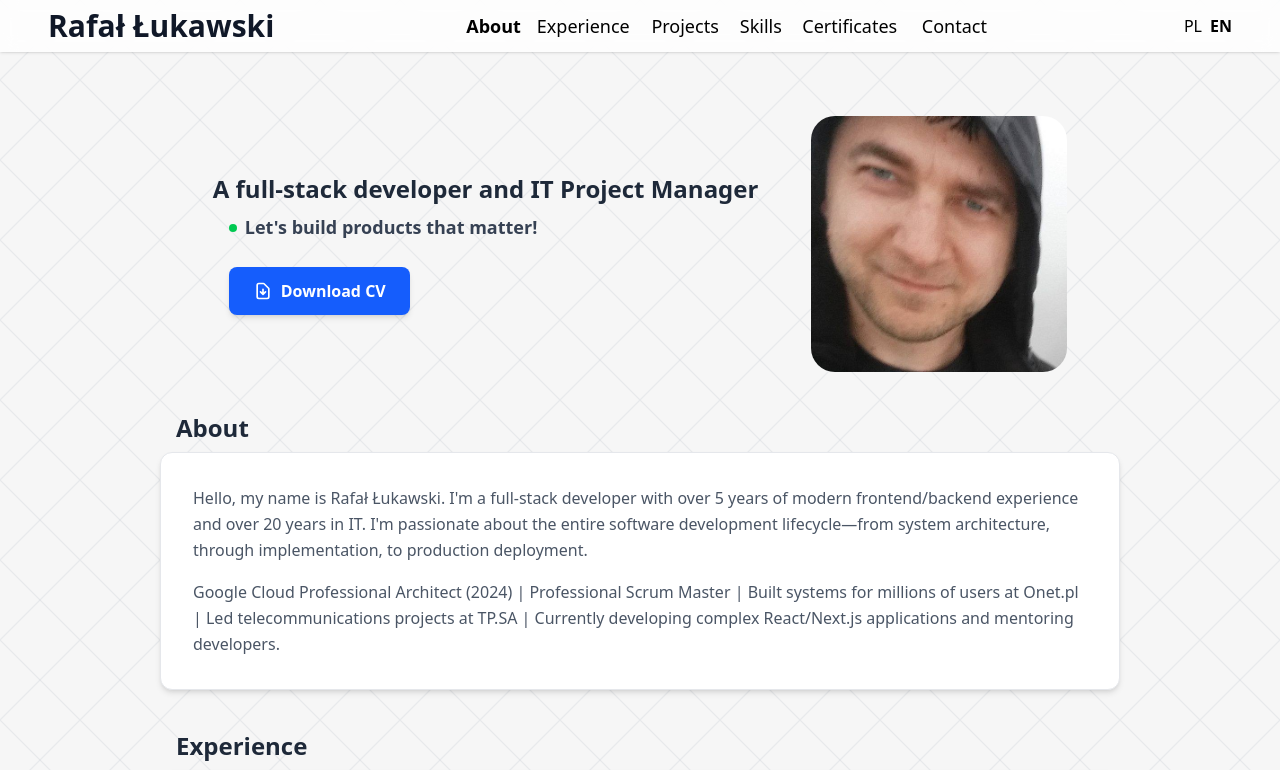
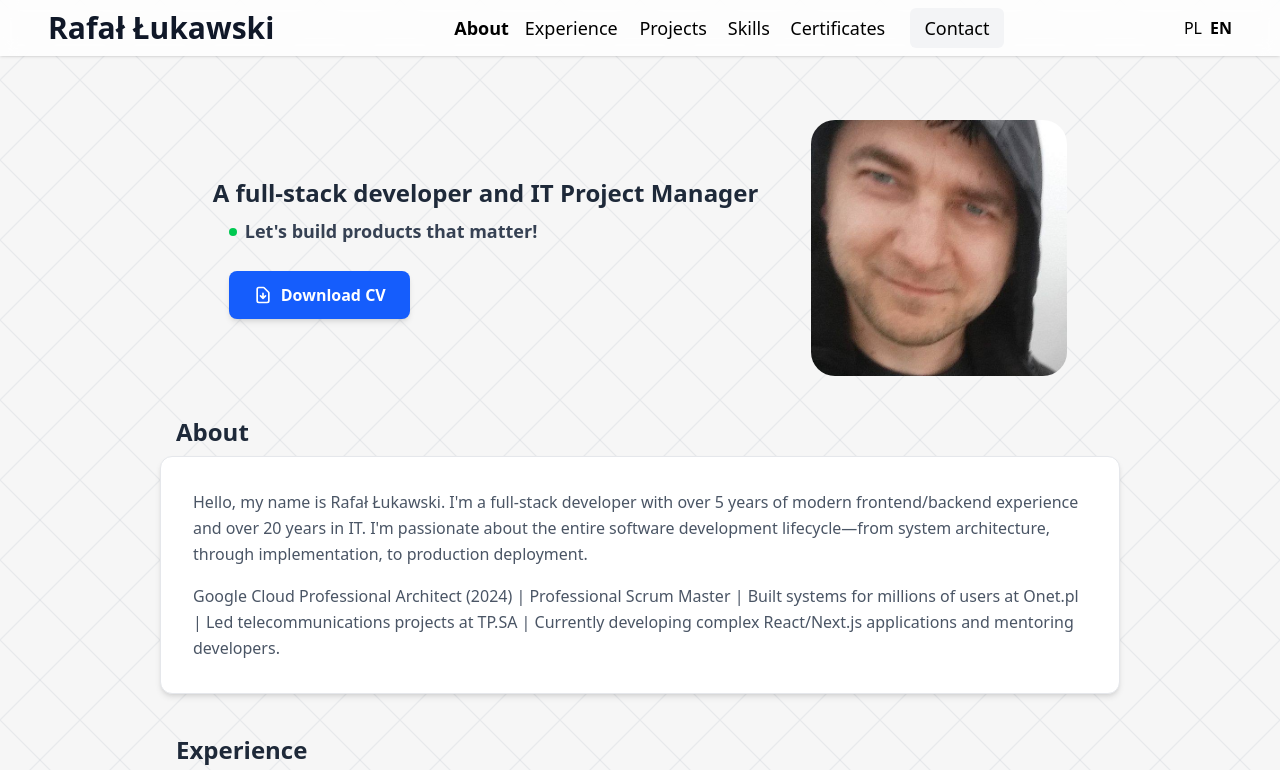
Before and after one commit to rlukawski/personal-website, a React (Vite) app: page /#about in a window 1280 px wide. Shown: the top 770 px of the page. Built offline with nearby package versions, Linux system fonts and the light colour scheme.

Commit message:
Add Projects section and update navigation bar by adding CTA

```diff
--- /dev/null
+++ b/src/components/ContactInfo.tsx
@@ -0,0 +1,43 @@
+import { FaEnvelope, FaPhone, FaLinkedin } from "react-icons/fa";
+import { useTranslation } from "react-i18next";
+
+export const ContactInfo = () => {
+  const { t } = useTranslation();
+
+  return (
+    <section className="container-body">
+      <h3 className="heading-3 mb-4">{t('contact.getInTouch')}</h3>
+      <div className="space-y-4">
+        <div className="flex items-center gap-3">
+          <FaEnvelope className="w-5 h-5 text-gray-600 flex-shrink-0" />
+          <a
+            href="mailto:rs.lukawski@gmail.com"
+            className="link-primary text-sm break-all"
+          >
+            rs.lukawski@gmail.com
+          </a>
+        </div>
+        <div className="flex items-center gap-3">
+          <FaPhone className="w-5 h-5 text-gray-600 flex-shrink-0" />
+          <a
+            href="tel:+48737340926"
+            className="link-primary text-sm"
+          >
+            +48 737 340 926
+          </a>
+        </div>
+        <div className="flex items-center gap-3">
+          <FaLinkedin className="w-5 h-5 text-gray-600 flex-shrink-0" />
+          <a
+            href="https://www.linkedin.com/in/rafal-lukawski/"
+            target="_blank"
+            rel="noopener noreferrer"
+            className="link-primary text-sm"
+          >
+            {t('contact.linkedinProfile')}
+          </a>
+        </div>
+      </div>
+    </section>
+  );
+};
--- a/src/components/Navigation.tsx
+++ b/src/components/Navigation.tsx
@@ -188,23 +188,46 @@ export const Navigation = () => {
         </h1>
 
         {/* Desktop Navigation */}
-        <ul className={`${classes.navHidden} gap-4 text-lg`}>
-          {navItems.map((item) => (
+        <ul className={`${classes.navHidden} gap-4 text-lg items-center`}>
+          {navItems.map((item) => {
+            const isContact = item.id === 'contact';
+            const isActive = currentSection === item.id;
+            return (
               <li
                 key={item.id}
-              className="cursor-pointer hover:text-gray-600 transition-colors relative inline-block"
+                className={`cursor-pointer transition-all duration-200 relative inline-block ${
+                  isContact
+                    ? 'bg-gray-100 rounded-md px-3 py-1.5 hover:bg-gray-200 hover:shadow-sm'
+                    : 'hover:text-gray-600'
+                }`}
                 onClick={() => scrollToSection(item.id)}
               >
+                {isContact ? (
+                  <>
+                    <span className="invisible font-bold whitespace-nowrap" aria-hidden="true">
+                      {t(item.labelKey)}
+                    </span>
+                    <span className={`absolute inset-0 flex items-center justify-center whitespace-nowrap ${
+                      isActive ? 'font-bold' : ''
+                    }`}>
+                      {t(item.labelKey)}
+                    </span>
+                  </>
+                ) : (
+                  <>
                     <span className="invisible font-bold whitespace-nowrap" aria-hidden="true">
                       {t(item.labelKey)}
                     </span>
                     <span className={`absolute left-0 top-0 whitespace-nowrap ${
-                currentSection === item.id ? 'font-bold' : ''
+                      isActive ? 'font-bold' : ''
                     }`}>
                       {t(item.labelKey)}
                     </span>
+                  </>
+                )}
               </li>
-          ))}
+            );
+          })}
         </ul>
 
         <LanguageSwitcher className={classes.navHidden} />
@@ -225,17 +248,30 @@ export const Navigation = () => {
               <CloseButton onClick={handleMobileMenuClose} />
 
               <ul className="flex flex-col gap-6">
-                {navItems.map((item) => (
+                {navItems.map((item) => {
+                  const isContact = item.id === 'contact';
+                  const isActive = currentSection === item.id;
+                  return (
                     <li
                       key={item.id}
-                    className={`cursor-pointer hover:text-gray-600 transition-colors text-xl ${
-                      currentSection === item.id ? 'font-bold' : ''
+                      className={`cursor-pointer transition-all duration-200 text-xl relative ${
+                        isContact
+                          ? 'bg-gray-100 rounded-md px-4 py-2 text-center hover:bg-gray-200 hover:shadow-sm'
+                          : 'hover:text-gray-600'
                       }`}
                       onClick={() => handleNavClick(item.id)}
                     >
+                      <span className="invisible font-bold" aria-hidden="true">
                         {t(item.labelKey)}
+                      </span>
+                      <span className={`absolute left-0 top-0 w-full ${isContact ? 'text-center py-2' : ''} ${
+                        isActive ? 'font-bold' : ''
+                      }`}>
+                        {t(item.labelKey)}
+                      </span>
                     </li>
-                ))}
+                  );
+                })}
               </ul>
 
               <div className="mt-auto pt-6 border-t border-gray-200">
```
Lines whose indentation alone changed are shown as unchanged.
